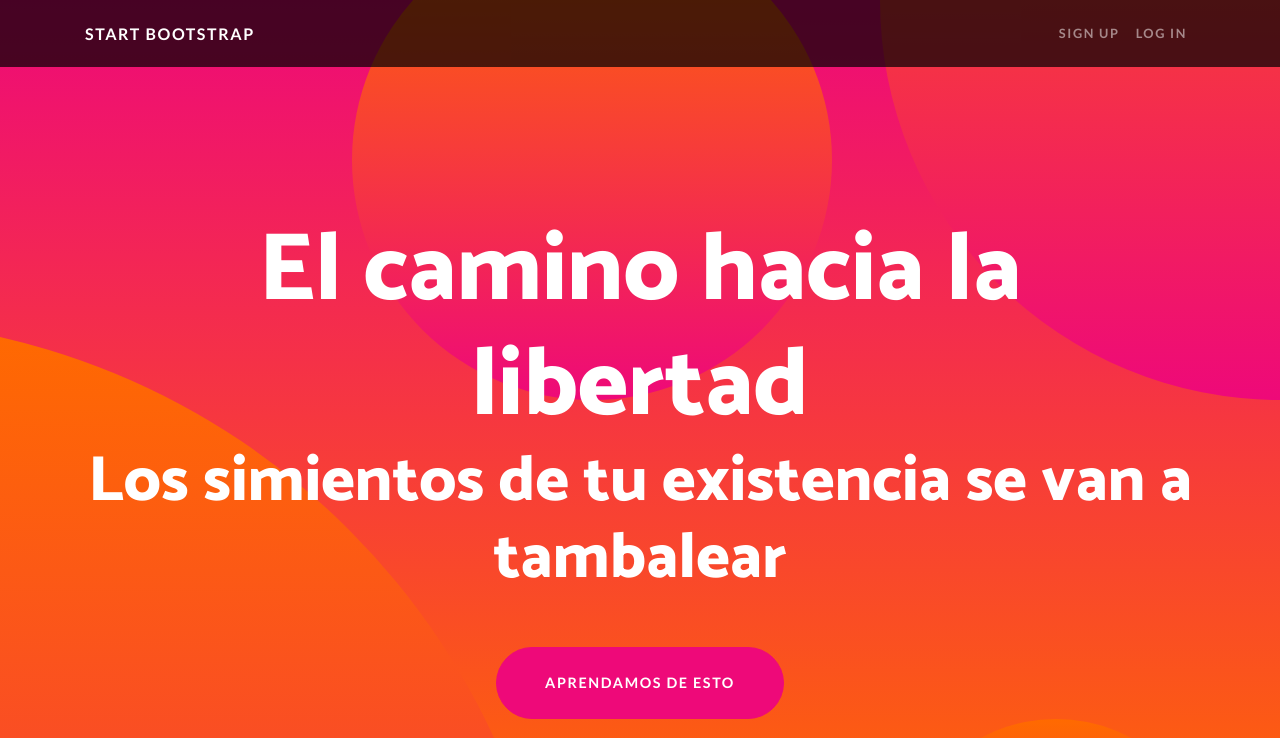
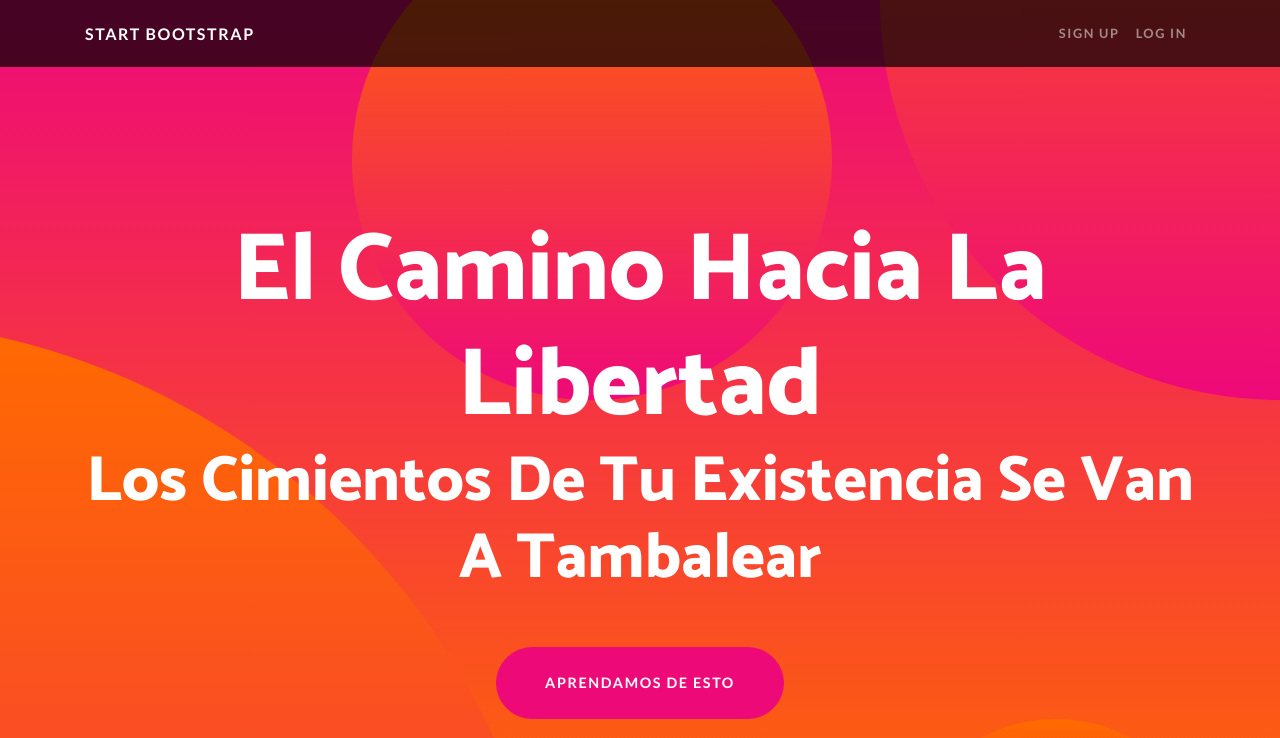
Before and after one commit to elber01/4acuerdos, a website: page index.html in a window 1280 px wide. Shown: the top 738 px of the page. Drawn offline with Linux system fonts and the light colour scheme.

Commit message:
Update index.html

```diff
--- a/index.html
+++ b/index.html
@@ -47,8 +47,8 @@
   <header class="masthead text-center text-white">
     <div class="masthead-content">
       <div class="container">
-        <h1 class="masthead-heading mb-0">El camino hacia la libertad</h1>
-        <h2 class="masthead-subheading mb-0">Los simientos de tu existencia se van a tambalear</h2>
+        <h1 class="masthead-heading mb-0">El Camino Hacia La Libertad</h1>
+        <h2 class="masthead-subheading mb-0">Los Cimientos De Tu Existencia Se Van A Tambalear</h2>
         <a href="#" class="btn btn-primary btn-xl rounded-pill mt-5">Aprendamos de esto</a>
       </div>
     </div>
```
